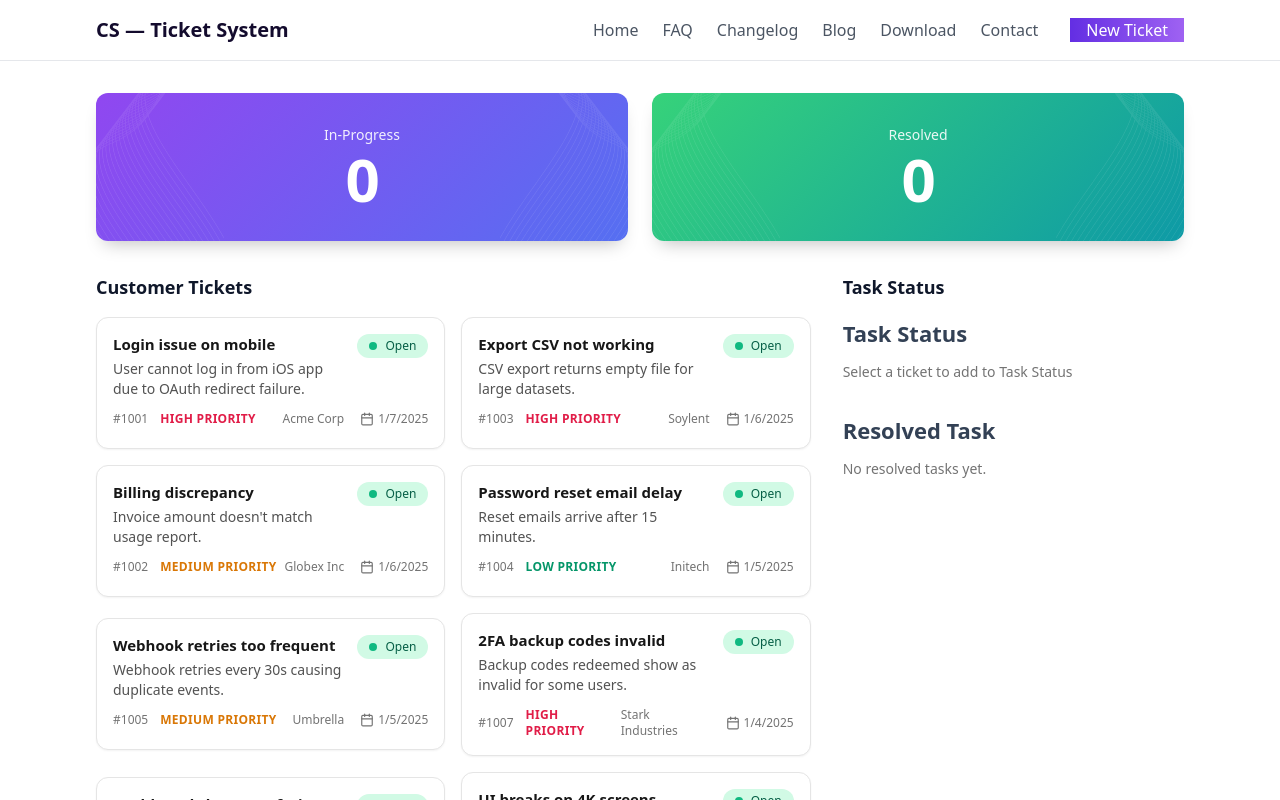
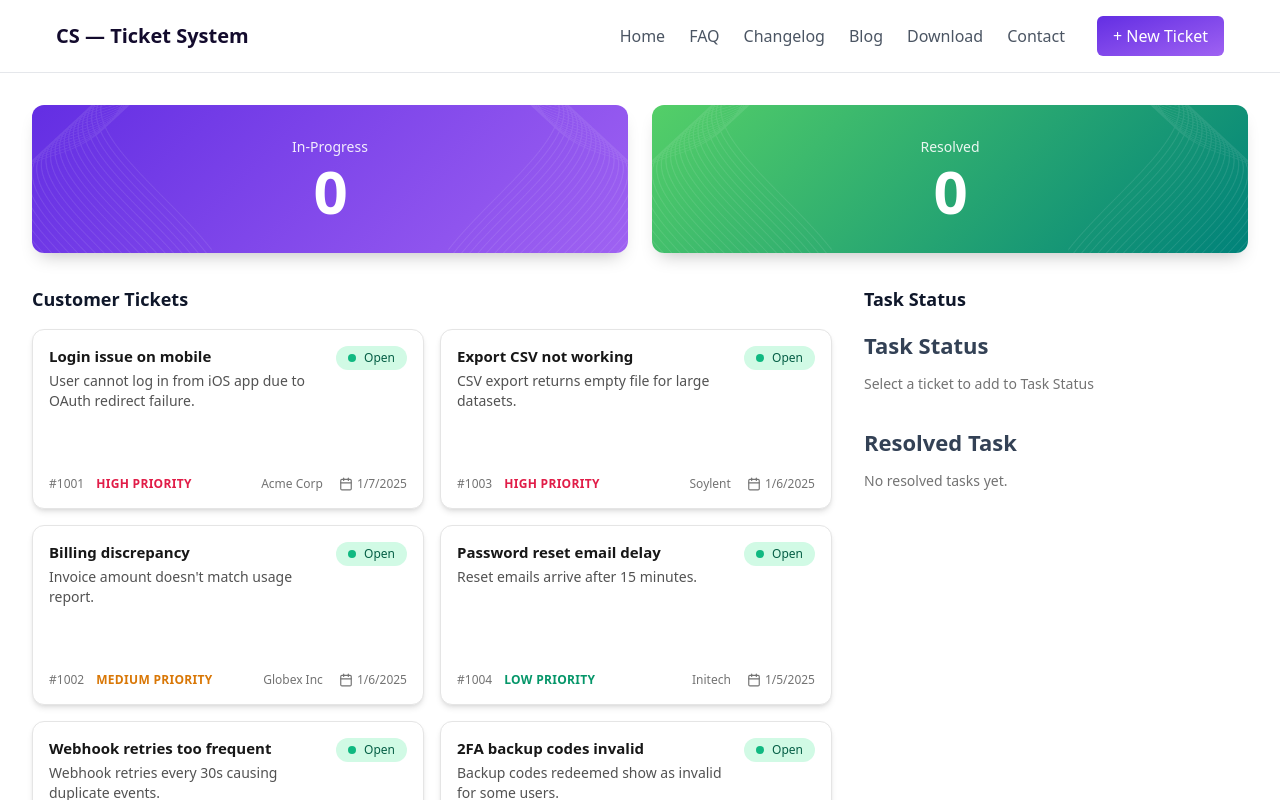
Before and after one commit to ripon-ch/customer_service_zone, a React (Vite) app: page / in a window 1280 px wide. Shown: the top 800 px of the page. Built offline with nearby package versions, Linux system fonts and the light colour scheme.

Commit message:
Repush banner and footer

```diff
--- a/src/App.jsx
+++ b/src/App.jsx
@@ -4,12 +4,15 @@ import { ToastContainer } from "react-toastify";
 import "react-toastify/dist/ReactToastify.css";
 import Navbar from "./Components/Navbar.jsx";
 import Banner from "./Components/Banner.jsx";
+import TicketCard from "./Components/TicketCard.jsx";
 import Footer from "./Components/Footer.jsx";
 function App() {
     return (
         <div className="min-h-screen flex flex-col bg-background text-foreground">
+              <ToastContainer position="top-right" theme="colored" newestOnTop closeOnClick pauseOnHover/>
             <Navbar />
             <Banner />
+
             <Footer />
         </div>
     );
--- a/src/Components/Banner.jsx
+++ b/src/Components/Banner.jsx
@@ -49,12 +49,12 @@ function Banner() {
         >
             {/* Background patterns */}
             <img
-                className="absolute top-0 left-0 w-32 h-full opacity-70"
+                className="absolute top-0 left-0 w-47 h-full opacity-80"
                 src={bannerLeft}
                 alt="Left background pattern"
             />
             <img
-                className="absolute bottom-0 right-0 w-32 h-full opacity-70"
+                className="absolute bottom-0 right-0 w-47 h-full opacity-80"
                 src={bannerRight}
                 alt="Right background pattern"
             />
@@ -70,7 +70,7 @@ function Banner() {
     );
 
     return (
-        <div className="container mx-auto max-w-6xl px-4 sm:px-6 lg:px-8">
+        <div className="container mx-auto max-w-7xl px-4 sm:px-6 lg:px-8">
             <section className="my-8 grid grid-cols-1 md:grid-cols-2 gap-6">
                 <BannerStat
                     label="In-Progress"
--- a/src/Components/Footer.jsx
+++ b/src/Components/Footer.jsx
@@ -5,8 +5,8 @@ function Footer() {
     return (
         <footer className="mt-20 bg-black">
             {/* Top Section */}
-            <div className="container mx-auto max-w-6xl px-4 py-12 flex flex-col md:flex-row gap-12">
-                {/* Brand (left side, takes ~40%) */}
+            <div className="container mx-auto max-w-7xl px-4 py-12 flex flex-col md:flex-row gap-12">
+                {/*  left side */}
                 <div className="md:w-2/5">
                     <div className="flex items-center gap-2 font-extrabold text-lg text-white">
                         CS — Ticket System
@@ -20,7 +20,7 @@ function Footer() {
                     </p>
                 </div>
 
-                {/* Right side (4 equal columns) */}
+                {/* Right side */}
                 <div className="md:w-3/5 grid grid-cols-2 lg:grid-cols-4 gap-8">
                     {/* Company */}
                     <div>
--- a/src/Components/Navbar.jsx
+++ b/src/Components/Navbar.jsx
@@ -21,7 +21,7 @@ const Navbar = () => {
 
     return (
         <nav className="bg-white border-b border-gray-200 px-6 py-4">
-            <div className="flex justify-between items-center container mx-auto max-w-6xl px-4 sm:px-6 lg:px-8">
+            <div className="flex justify-between items-center container mx-auto max-w-7xl px-4 sm:px-6 lg:px-8">
                 {/* Logo */}
                 <h1 className="text-xl font-extrabold text-[#130B2D]">
                     CS — Ticket System
@@ -41,15 +41,15 @@ const Navbar = () => {
                         ))}
                     </div>
                     {/* New Ticket Button (Desktop) */}
-                    <button className="bg-gradient-to-r from-[#632EE3] to-[#9F62F2] hover:bg-purple-700 text-white px-4 py-2rounded-md font-medium transition-colors">
-                        New Ticket
+                    <button className="bg-gradient-to-br from-[#632EE3] to-[#9F62F2] hover:bg-purple-700 text-white px-4 py-2 rounded-md font-medium transition-colors">
+                        + New Ticket
                     </button>
                 </div>
 
                 {/* Mobile Menu Button (Hamburger) - visible on 'lg' screens and down */}
                 <div className="lg:hidden flex items-center space-x-4">
                     {/* New Ticket Button (Mobile) */}
-                    <button className="bg-gradient-to-r from-[#632EE3] to-[#9F62F2] hover:bg-purple-700 text-white px-4 py-2 rounded-md font-medium transition-colors">
+                    <button className="bg-gradient-to-br from-[#632EE3] to-[#9F62F2] hover:bg-purple-700 text-white px-4 py-2 rounded-md font-medium transition-colors">
                         + New Ticket
                     </button>
                     <button
--- a/src/Components/TicketCard.jsx
+++ b/src/Components/TicketCard.jsx
@@ -1,8 +1,10 @@
+import React from "react";
 import { Calendar } from "lucide-react";
 
-export default function TicketCard({ ticket, onSelect, inProgressIds }) {
+function TicketCard({ ticket, onSelect, inProgressIds }) {
     const isInProgress = inProgressIds?.has?.(ticket.id);
     const status = isInProgress ? "In-Progress" : ticket.status || "Open";
+
     const pillClasses =
         status === "In-Progress"
             ? "bg-amber-100 text-amber-800"
@@ -18,23 +20,41 @@ export default function TicketCard({ ticket, onSelect, inProgressIds }) {
             : "text-emerald-600";
 
     return (
-    <button onClick={() => onSelect(ticket)} className="w-full text-left">
-      <div className="rounded-xl border border-neutral-200 bg-white p-4 shadow-sm hover:shadow-md transition-shadow min-h-[132px]">
+        <button onClick={() => onSelect(ticket)} className="w-full text-left h-full">
+            <div className="h-full min-h-[180px] flex flex-col justify-between rounded-xl border border-neutral-200 bg-white p-4 shadow-md hover:shadow-lg transition-shadow">
+                {/* Top row */}
                 <div className="flex items-start justify-between gap-3">
                     <div className="min-w-0">
-            <h4 className="text-[15px] font-semibold text-neutral-900 leading-snug truncate">{ticket.title}</h4>
-            <p className="mt-1 text-sm text-neutral-600 line-clamp-2">{ticket.description}</p>
+                        <h4 className="text-[15px] font-semibold text-neutral-900 leading-snug truncate">
+                            {ticket.title}
+                        </h4>
+                        <p className="mt-1 text-sm text-neutral-600 line-clamp-2">
+                            {ticket.description}
+                        </p>
                     </div>
-          <span className={`shrink-0 inline-flex items-center gap-2 rounded-full px-3 py-1 text-xs font-medium ${pillClasses}`}>
-            <span className={`h-2 w-2 rounded-full ${status === 'In-Progress' ? 'bg-amber-500' : 'bg-emerald-500'}`} />
+                    <span
+                        className={`shrink-0 inline-flex items-center gap-2 rounded-full px-3 py-1 text-xs font-medium ${pillClasses}`}
+                    >
+                        <span
+                            className={`h-2 w-2 rounded-full ${
+                                status === "In-Progress"
+                                    ? "bg-amber-500"
+                                    : "bg-emerald-500"
+                            }`}
+                        />
                         {status}
                     </span>
                 </div>
 
+                {/* Bottom meta row */}
                 <div className="mt-3 flex items-center justify-between text-xs text-neutral-600 flex-wrap md:flex-nowrap gap-y-2">
                     <div className="flex items-center gap-3">
                         <span className="text-neutral-500">#{ticket.id}</span>
-            <span className={`uppercase font-semibold tracking-wide ${priorityColor}`}>{ticket.priority} Priority</span>
+                        <span
+                            className={`uppercase font-semibold tracking-wide ${priorityColor}`}
+                        >
+                            {ticket.priority} Priority
+                        </span>
                     </div>
                     <div className="flex items-center gap-4 text-neutral-500">
                         <span>{ticket.customer}</span>
@@ -48,3 +68,5 @@ export default function TicketCard({ ticket, onSelect, inProgressIds }) {
         </button>
     );
 }
+
+export default TicketCard;
--- a/src/index.css
+++ b/src/index.css
@@ -116,17 +116,64 @@
 }
 
 /* Banner gradient pattern overlay */
-.banner-sheen{position:relative;overflow:hidden;border-radius:0.75rem}
-.banner-sheen::after{content:"";position:absolute;inset:0;background:
-  linear-gradient(180deg,rgba(255,255,255,.12),rgba(255,255,255,0) 40%),
-  repeating-linear-gradient(135deg,rgba(255,255,255,.16) 0 2px,rgba(255,255,255,0) 2px 8px);
-opacity:.35;mix-blend:screen;pointer-events:none}
-.dark .banner-sheen::after{opacity:.25}
+.banner-sheen {
+    position: relative;
+    overflow: hidden;
+    border-radius: 0.75rem;
+}
+.banner-sheen::after {
+    content: "";
+    position: absolute;
+    inset: 0;
+    background: linear-gradient(
+            180deg,
+            rgba(255, 255, 255, 0.12),
+            rgba(255, 255, 255, 0) 40%
+        ),
+        repeating-linear-gradient(
+            135deg,
+            rgba(255, 255, 255, 0.16) 0 2px,
+            rgba(255, 255, 255, 0) 2px 8px
+        );
+    opacity: 0.35;
+    mix-blend: screen;
+    pointer-events: none;
+}
+.dark .banner-sheen::after {
+    opacity: 0.25;
+}
 
 /* Accurate banner composition using gradient + two vector overlays */
-.banner-card{position:relative;border-radius:0.75rem;color:#fff;display:flex;align-items:center;justify-content:center;min-height:148px;box-shadow:0 10px 18px -8px rgba(0,0,0,.25);overflow:hidden}
-.banner-purple{background-image:linear-gradient(135deg,hsl(var(--brand-start)) 0%, hsl(var(--brand-mid)) 100%)}
-.banner-green{background-image:linear-gradient(135deg,#36d27a 0%, #0e9aa6 100%)}
-.banner-card .pattern{position:absolute;top:50%;transform:translateY(-50%);height:180%;width:auto;opacity:.35;pointer-events:none;max-width:none}
-.banner-card .pattern-left{left:-4%}
-.banner-card .pattern-right{right:-4%}
+.banner-card {
+    position: relative;
+    border-radius: 0.75rem;
+    color: #fff;
+    display: flex;
+    align-items: center;
+    justify-content: center;
+    min-height: 148px;
+    box-shadow: 0 10px 18px -8px rgba(0, 0, 0, 0.25);
+    overflow: hidden;
+}
+.banner-purple {
+    background-image: linear-gradient(135deg, #632ee3 0%, #9f62f2 100%);
+}
+.banner-green {
+    background-image: linear-gradient(135deg, #54cf68 0%, #00827A 100%);
+}
+.banner-card .pattern {
+    position: absolute;
+    top: 50%;
+    transform: translateY(-50%);
+    height: 180%;
+    width: auto;
+    opacity: 0.35;
+    pointer-events: none;
+    max-width: none;
+}
+.banner-card .pattern-left {
+    left: -4%;
+}
+.banner-card .pattern-right {
+    right: -4%;
+}
```
Lines whose indentation alone changed are shown as unchanged.
